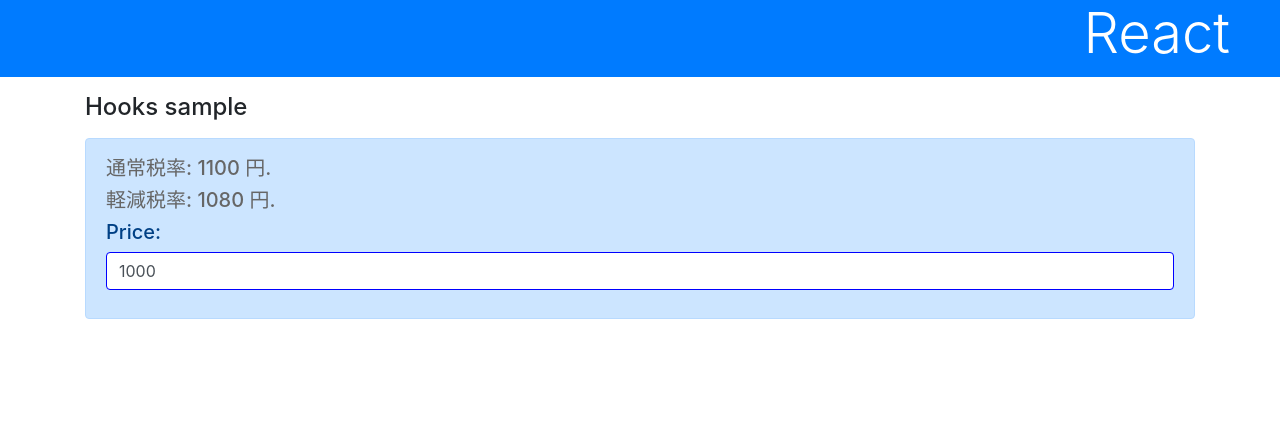
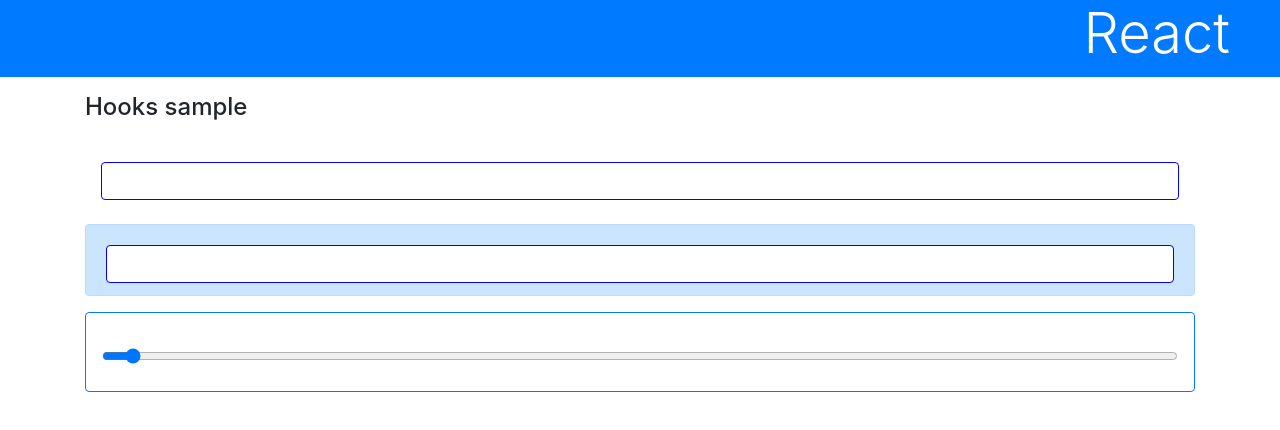
Before and after one commit to AKIRA-HONDA0803/React.js_and_Next.js, a React (Create React App) app in the folder Chapter03/3.2/react_app/: page / in a window 1280 px wide. Shown: the top 430 px of the page. Built offline with nearby package versions, Linux system fonts and the light colour scheme.

Commit message:
アルゴリズムをフックに抽出する

```diff
--- a/Chapter03/3.2/react_app/src/App.js
+++ b/Chapter03/3.2/react_app/src/App.js
@@ -1,48 +1,81 @@
 import React, { useState, useEffect } from 'react';
 import './App.css';
 
-const useTax = (t1, t2)=> {
-  const [price, setPrice] = useState(1000)
-  const [tx1] = useState(t1)
-  const [tx2] = useState(t2)
+const total = (a)=> {
+  let re = 0
+  for(let i = 0;i <= a;i++) {
+    re += i
+  }
+  return re
+}
+// 消費税計算の関数
+const tax = (a)=> {
+  return Math.floor(a * 1.1)
+}
 
-  // taxとreducedは関数で埋め込み
-  const tax = ()=> {
-    return Math.floor(price * (1.0 + tx1 / 100))
-  }
-  const reduced = ()=> {
-    return Math.floor(price * (1.0 + tx2 / 100))
+function useCalc(num=0, func = (a)=>{return a}) {
+  const [msg, setMsg] = useState(null)
+
+  const setValue = (p)=> {
+    let res = func(p)
+    setMsg(<p className="h5">※ {p}の結果は、 {res}です。</p>)
   }
 
-  return [price, tax, reduced, setPrice]
+  return [msg, setValue]
 }
 
-function AlertMessage(props) {
-  const [price, tax, reduced, setPrice] = useTax(10, 8)
+function PlainMessage(props) {
+  const [msg, setCalc] = useCalc()
 
-  const DoChange = (e)=> {
-    let p = e.target.value
-    setPrice(p)
+  const onChange = (e)=> {
+    setCalc(e.target.value)
   }
 
-  return <div className="alert alert-primary h5">
-    <p className="h5">通常税率: {tax()} 円.</p>
-    <p className="h5">軽減税率: {reduced()} 円.</p>
-    <div className="form-group">
-      <label className="form-group-label">Price:</label>
-      <input type="number" className="form-control"
-        onChange={DoChange} value={price} />
-    </div>
+  return <div className="p-3 h5">
+    <h5>{msg}</h5>
+    <input type="number" onChange={onChange}
+      className="form-control" />
+  </div>
+}
+// 合計計算コンポーネント
+function AlertMessage(props) {
+  const [msg, setCalc] = useCalc(0, total)
+
+  const onChange = (e)=> {
+    setCalc(e.target.value)
+  }
+
+  return <div className="alert alert-primary h5 text-primary">
+    <h5>{msg}</h5>
+    <input type="number" onChange={onChange}
+      min="0" max="10000" className="form-control" />
   </div>
 }
 
+// 消費税計算コンポーネント
+function CardMessage(props) {
+  const [msg, setCalc] = useCalc(0, tax)
+
+  const onChange = (e)=> {
+    setCalc(e.target.value)
+  }
+
+  return <div className="card p-3 h5 border-primary">
+    <h5>{msg}</h5>
+    <input type="range" onChange={onChange}
+      min="0" max="10000" step="100" className="form-control" />
+  </div>
+}
+// ベース・コンポーネント
 function App() {
   return (
     <div>
       <h1 className="bg-primary text-white display-4 ">React</h1>
       <div className="container">
         <h4 className="my-3">Hooks sample</h4>
+        <PlainMessage />
         <AlertMessage />
+        <CardMessage />
       </div>
     </div>
   )
```
